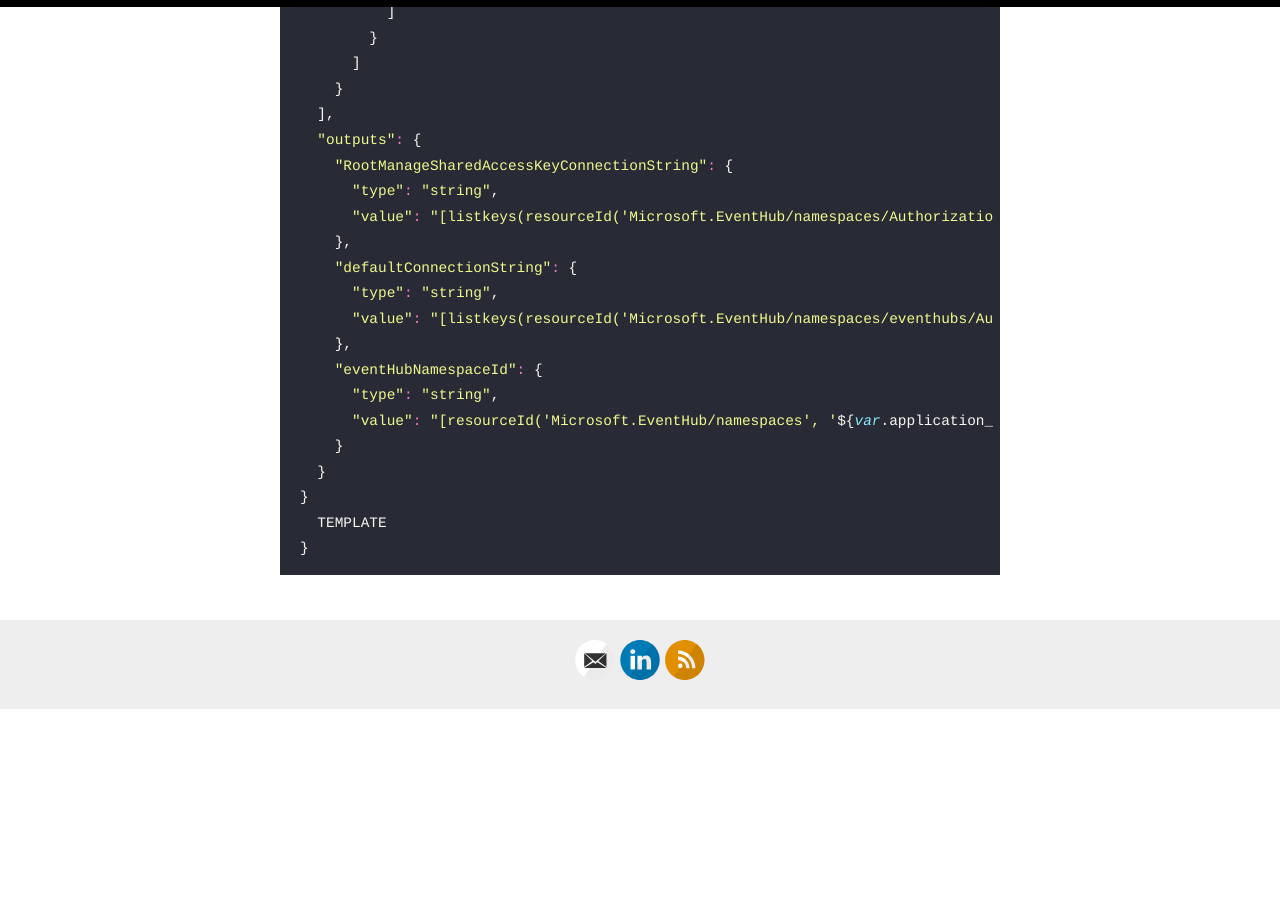
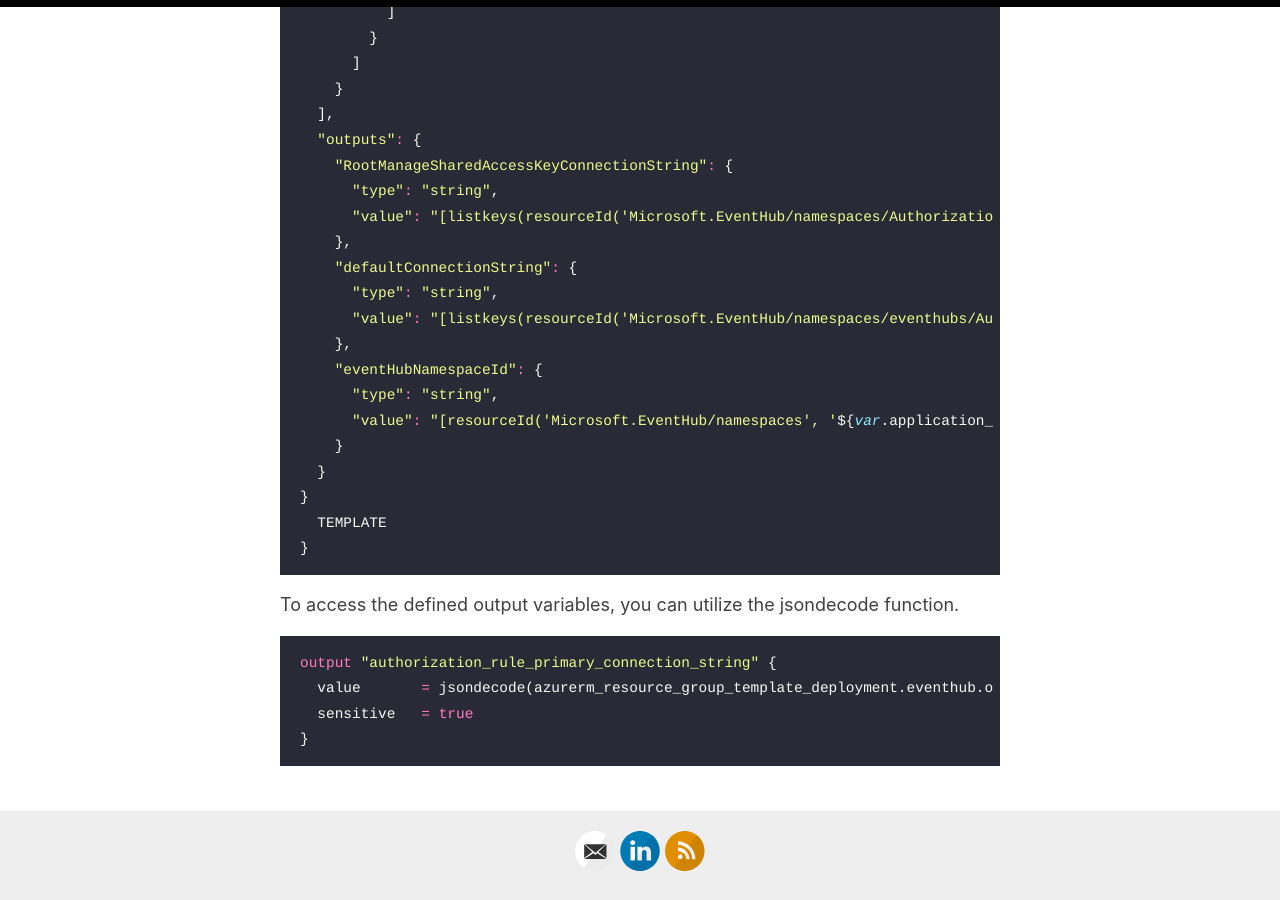
Before and after one commit to probststefan/code-blog, a Jekyll site: the page built from _posts/2024-04-11-azure-event-hub-log-compaction-terraform.md, in a window 1280 px wide and 900 px high, scrolled down 1855 px. Built offline with Jekyll 4.4.1, drawn with Linux system fonts in a browser that asks for light colours; before the commit the page ends 2565 px from its top, so only the background shows below that.

Commit message:
Update 2024-04-11-azure-event-hub-log-compaction-terraform.md

````diff
--- a/_posts/2024-04-11-azure-event-hub-log-compaction-terraform.md
+++ b/_posts/2024-04-11-azure-event-hub-log-compaction-terraform.md
@@ -84,3 +84,12 @@ resource "azurerm_resource_group_template_deployment" "eventhub" {
   TEMPLATE
 }
 ```
+
+To access the defined output variables, you can utilize the jsondecode function.
+
+```tf
+output "authorization_rule_primary_connection_string" {
+  value       = jsondecode(azurerm_resource_group_template_deployment.eventhub.output_content).defaultConnectionString.value
+  sensitive   = true
+}
+```
````
